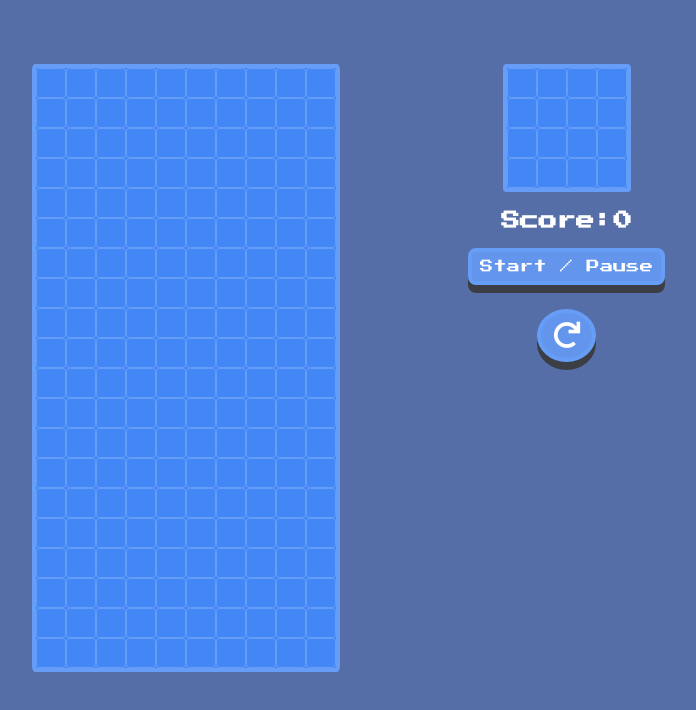
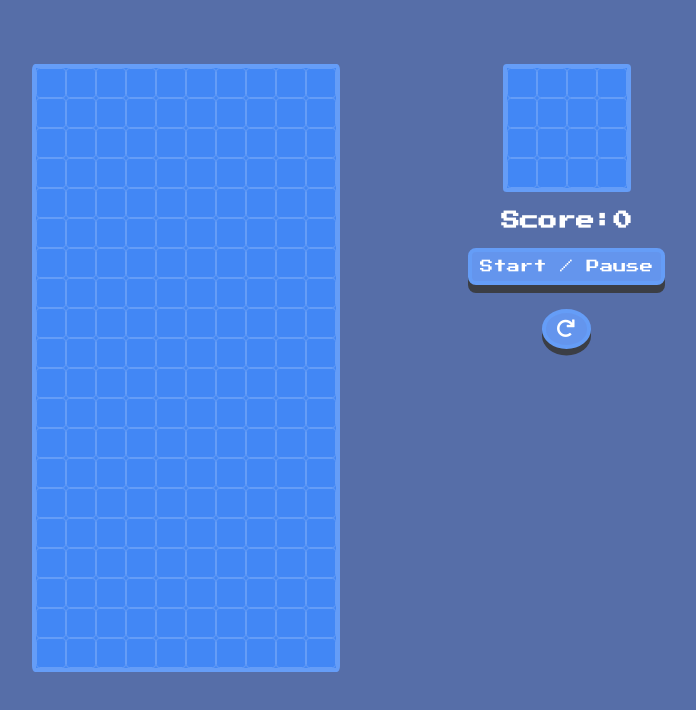
Before and after one commit to petercastle2020/Tetris1.0, a plain HTML site: page index.html in a window 1280 px wide. Shown: the whole page, without its empty margins (224-920 px from the left). Drawn offline with Linux system fonts and the light colour scheme.

Commit message:
resizing btn.

```diff
--- a/index.html
+++ b/index.html
@@ -28,7 +28,7 @@
 
         <button id="start-button">Start / Pause</button>
         <button id="restart-button">
-          <i class="fas fa-redo fa-2x restart-icon"></i>
+          <i class="fas fa-redo fa-lg restart-icon"></i>
         </button>
       </div>
     </div>
--- a/style.css
+++ b/style.css
@@ -35,8 +35,8 @@ h3 {
   border-radius: 50%;
   background-color: cornflowerblue;
   border: 4px solid rgb(101, 157, 247);
-  box-shadow: 0 0.5rem rgb(59, 62, 69);
-  width: 30%;
+  box-shadow: 0 0.4rem rgb(59, 62, 69);
+  width: 25%;
   margin-top: 1.5rem;
   align-self: center;
 }
@@ -54,7 +54,7 @@ h3 {
 .restart-icon {
   color: #fff;
   margin: 0.5rem;
-  margin-left: 0.4rem;
+  margin-left: 0.3rem;
 }
 
 .container {
```
